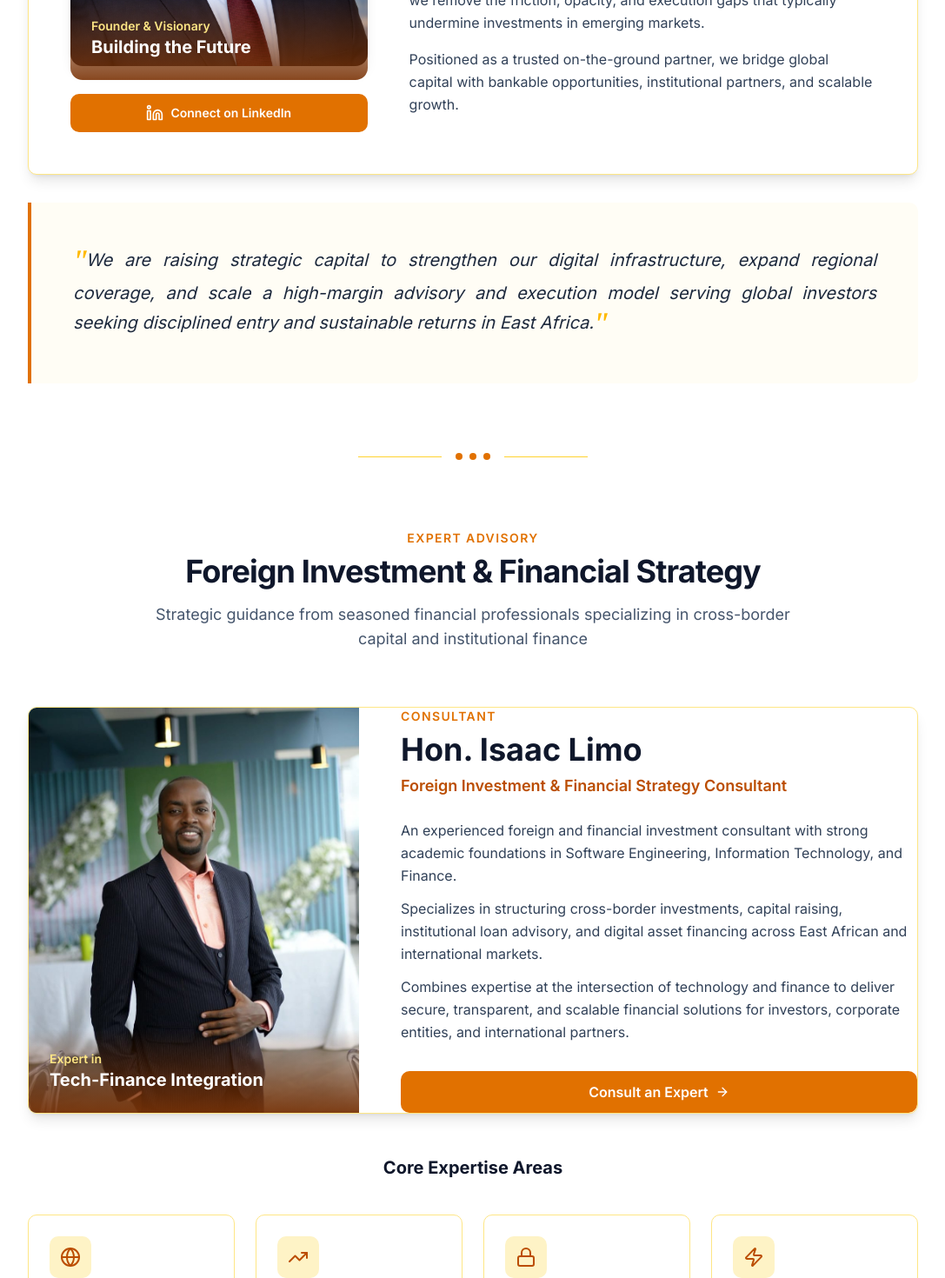
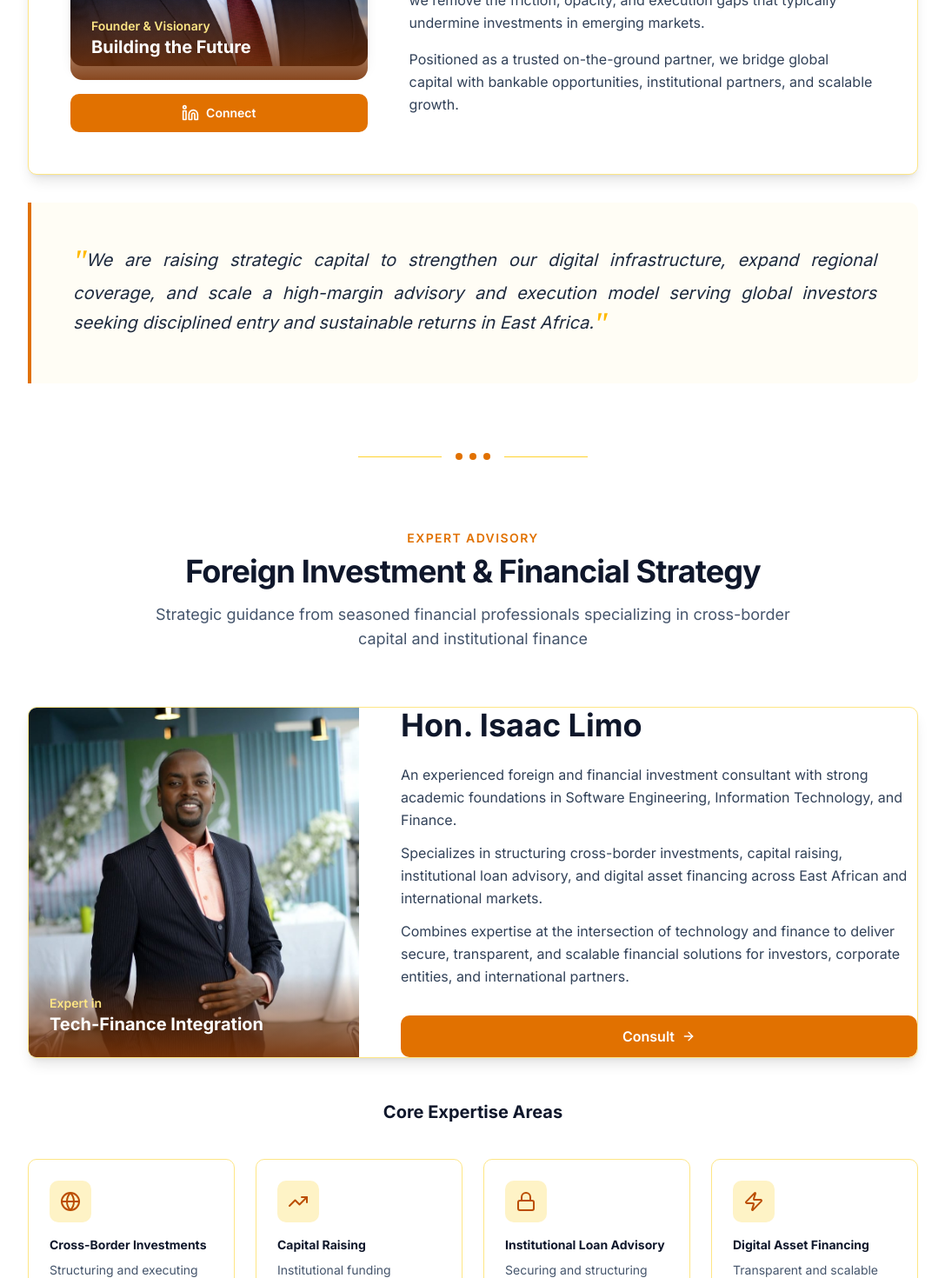
Before and after one commit to TristanBrian/invest, a Next.js app: page / in a window 1280 px wide. Shown: the part 3600-5070 px from the top of the page at 87% size, without its empty margins (96-1183 px from the left). Built offline with nearby package versions, Linux system fonts and the light colour scheme.

Commit message:
Simplify text in founder section
Removed specific titles and descriptions for a more concise presentation.

```diff
--- a/components/founder-section.tsx
+++ b/components/founder-section.tsx
@@ -75,7 +75,7 @@ export function FounderSection() {
                   className="flex items-center justify-center gap-2 mt-4 w-full px-5 py-3 bg-amber-600 hover:bg-amber-700 text-white text-sm font-semibold rounded-lg transition-all duration-300 hover:shadow-lg hover:-translate-y-0.5"
                 >
                   <Linkedin className="h-5 w-5" />
-                  <span>Connect on LinkedIn</span>
+                  <span>Connect </span>
                 </a>
               </div>
 
@@ -175,11 +175,7 @@ export function FounderSection() {
               <div className="p-8 md:p-0 md:col-span-3 flex flex-col justify-between">
                 <div className="space-y-6">
                   <div>
-                    <p className="text-sm uppercase tracking-widest text-amber-600 font-semibold mb-2">Consultant</p>
                     <h3 className="text-3xl md:text-4xl font-bold text-slate-900">Hon. Isaac Limo</h3>
-                    <p className="text-lg text-amber-700 mt-2 font-semibold">
-                      Foreign Investment & Financial Strategy Consultant
-                    </p>
                   </div>
 
                   <div className="space-y-3 text-base leading-relaxed text-slate-700">
@@ -202,7 +198,7 @@ export function FounderSection() {
                   href="#contact"
                   className="mt-8 w-full md:w-auto inline-flex items-center justify-center bg-amber-600 hover:bg-amber-700 text-white font-semibold px-6 py-3 rounded-lg transition-all duration-200 group hover:shadow-lg hover:-translate-y-0.5"
                 >
-                  Consult an Expert
+                  Consult
                   <ArrowRight className="ml-2 h-4 w-4 group-hover:translate-x-1 transition-transform" />
                 </a>
               </div>
```
